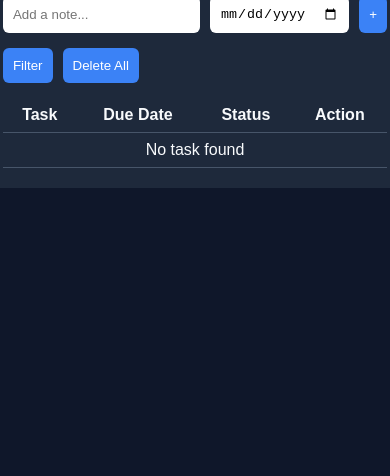
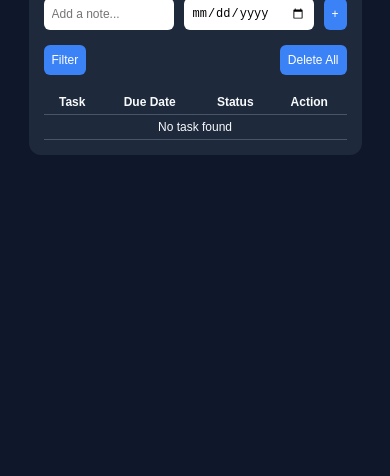
Before and after one commit to Revou-Coding-Camp/codingcamp-21-jul-25-fal20, a plain HTML site: page index.html in a window 390 px wide. Shown: the part 388-864 px from the top of the page. Drawn offline with Linux system fonts and the light colour scheme.

Commit message:
Revisi tampilan menjadi responsive di semua device dengan ukuran yang sama

```diff
--- a/css/style.css
+++ b/css/style.css
@@ -5,15 +5,19 @@ body {
   display: flex;
   justify-content: center;
   align-items: center;
-  height: 100vh;
+  min-height: 100vh;
+  margin: 0;
+  padding: 10px;
 }
 
 .container {
   background: #1e293b;
   padding: 20px;
   border-radius: 12px;
-  width: 500px;
+  width: 90%;
+  max-width: 600px;
   text-align: center;
+  box-sizing: border-box;
 }
 
 .input-group,
@@ -21,6 +25,11 @@ body {
   display: flex;
   gap: 10px;
   margin-bottom: 15px;
+  flex-wrap: wrap;
+}
+
+.action-group {
+  justify-content: space-between;
 }
 
 .input-group input,
@@ -29,16 +38,19 @@ body {
   padding: 10px;
   border: none;
   border-radius: 6px;
+  box-sizing: border-box;
 }
 
 .input-group input {
   flex: 1;
+  min-width: 0;
 }
 
 button {
   background: #3b82f6;
   color: white;
   cursor: pointer;
+  white-space: nowrap;
 }
 
 button:hover {
@@ -54,9 +66,36 @@ th,
 td {
   padding: 8px;
   border-bottom: 1px solid #475569;
+  text-align: center;
 }
 
 .status-done {
   text-decoration: line-through;
   color: #94a3b8;
 }
+
+/* ================= RESPONSIVE ================= */
+
+/* ========== RESPONSIVE ========== */
+@media (max-width: 480px) {
+  .container {
+    padding: 15px;
+  }
+
+  th,
+  td {
+    font-size: 12px;
+    padding: 5px;
+  }
+
+  .input-group input,
+  .input-group button,
+  .action-group button {
+    padding: 8px;
+    font-size: 12px;
+  }
+
+  h1 {
+    font-size: 20px;
+  }
+}
```
